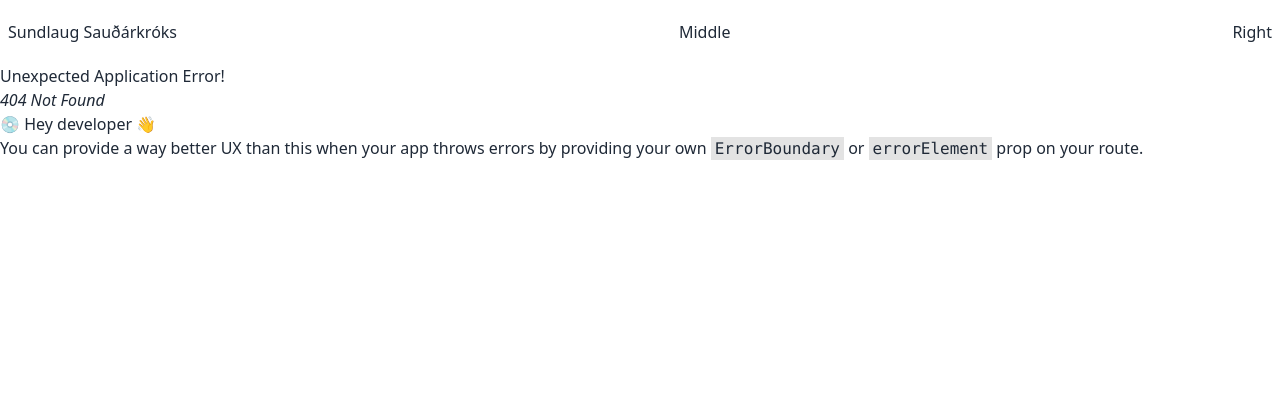
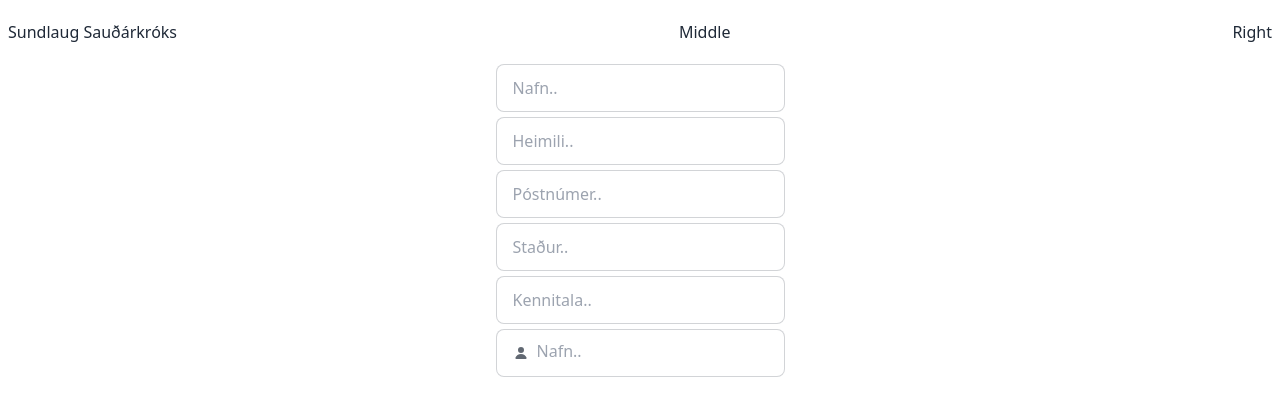
Before and after one commit to Codindev24/sundtherealdeal, a React (Vite) app: page /newskort in a window 1280 px wide. Before the commit this address had no page. Shown: the top 416 px of the page. Built offline with nearby package versions, Linux system fonts and the light colour scheme.

Commit message:
Vinna i nytt skort

```diff
--- a/src/main.tsx
+++ b/src/main.tsx
@@ -8,6 +8,7 @@ import {
 } from "react-router-dom";
 import Heim from "./pages/Heim";
 import Skolakort from "./pages/Skolakort";
+import NewSkort from "./pages/NewSkort";
 
 const router = createBrowserRouter([
   {
@@ -17,6 +18,10 @@ const router = createBrowserRouter([
   {
     path: "/skolakort",
     element: <Skolakort />,
+  },
+  {
+    path: "/newskort",
+    element: <NewSkort />,
   },
 ]);
 
--- /dev/null
+++ b/src/pages/NewSkort.jsx
@@ -0,0 +1,67 @@
+import { useEffect, useState } from "react";
+import { createClient } from "@supabase/supabase-js";
+import '../sass/newskort.scss';
+
+const supabase = createClient("https://hdqsavcxdnrqtzqpxofj.supabase.co", "eyJhbGciOiJIUzI1NiIsInR5cCI6IkpXVCJ9.eyJpc3MiOiJzdXBhYmFzZSIsInJlZiI6ImhkcXNhdmN4ZG5ycXR6cXB4b2ZqIiwicm9sZSI6ImFub24iLCJpYXQiOjE3MTY2MzIxMTMsImV4cCI6MjAzMjIwODExM30.w_bEXaTKIARv-k9mEYx9y2MZqvtoiIsvv4iI6rXGAo8");
+
+function Skolakort({ nafn, heimili, postnr, stadur, kt }) {
+  const [skort, setSkorts] = useState([]);
+
+  async function createPost() {
+    await supabase
+    .from ('posts')
+    .insert([
+        { nafn, heimili, postnr, stadur, kt }
+    ])
+    .single()
+    setPost({ nafn: "", heimili: "", postnr: "", stadur: "", kt: "" })
+    fetchPosts()
+  }
+
+  return (
+    <>
+        <div className="newskort flex justify-center">
+
+        <div className="newpost flex-none jutify-center">
+
+        <input type="text" placeholder="Nafn.." value={nafn}
+        className="input input-bordered w-full max-w-xs"
+        onChange={e => setPost({ ...post, nafn: e.target.value })} />
+        <br />
+        <input type="text" placeholder="Heimili.." value={heimili}
+        className="input input-bordered w-full max-w-xs"
+        onChange={e => setPost({ ...post, heimili: e.target.value })} />
+        <br />
+        <input type="text" placeholder="Póstnúmer.." value={postnr}
+        className="input input-bordered w-full max-w-xs"
+        onChange={e => setPost({ ...post, postnr: e.target.value })} />
+        <br />
+        <input type="text" placeholder="Staður.." value={stadur}
+        className="input input-bordered w-full max-w-xs"
+        onChange={e => setPost({ ...post, stadur: e.target.value })} />
+        <br />
+        <input type="text" placeholder="Kennitala.." value={kt}
+        className="input input-bordered w-full max-w-xs"
+        onChange={e => setPost({ ...post, kt: e.target.value })} />
+
+      <label className="input input-bordered flex items-center gap-2">
+        <svg
+          xmlns="http://www.w3.org/2000/svg"
+          viewBox="0 0 16 16"
+          fill="currentColor"
+          className="h-4 w-4 opacity-70">
+          <path
+            d="M8 8a3 3 0 1 0 0-6 3 3 0 0 0 0 6ZM12.735 14c.618 0 1.093-.561.872-1.139a6.002 6.002 0 0 0-11.215 0c-.22.578.254 1.139.872 1.139h9.47Z" />
+        </svg>
+        <input type="text" className="grow" placeholder="Nafn.." />
+      </label>
+
+        </div>{ /*.newpost */ }
+
+      </div>
+
+    </>
+  );
+}
+
+export default Skolakort;
--- a/src/pages/Skolakort.jsx
+++ b/src/pages/Skolakort.jsx
@@ -63,7 +63,7 @@ function Skolakort() {
               </a>
             </li>
             <li>
-              <a href="">
+              <a href="/newskort">
                 <svg
                   xmlns="http://www.w3.org/2000/svg"
                   fill="none"
--- /dev/null
+++ b/src/sass/newskort.scss
@@ -0,0 +1,15 @@
+@import 'base/base';
+@import 'base/colors';
+@import 'base/mixins';
+
+.newskort {
+
+.newpost {
+
+input {
+ margin-bottom: 5px;
+}// input
+
+}// .newpost
+
+}// .newskort
--- a/src/sass/skolakort.scss
+++ b/src/sass/skolakort.scss
@@ -7,6 +7,7 @@
 .newskortbar {
 
 .breadcrumbs {
+ border-top: 1px solid rgba($color: gray, $alpha: .1);
 
 ul {
 
@@ -39,8 +40,8 @@ svg {
 }// .newskortbar
 
 .search {
- margin-top: 10px;
- margin-bottom: 20px;
+ margin-top: 2px;
+ margin-bottom: 12px;
 
 input {
  background: rgba($color: gray, $alpha: .1);
```
